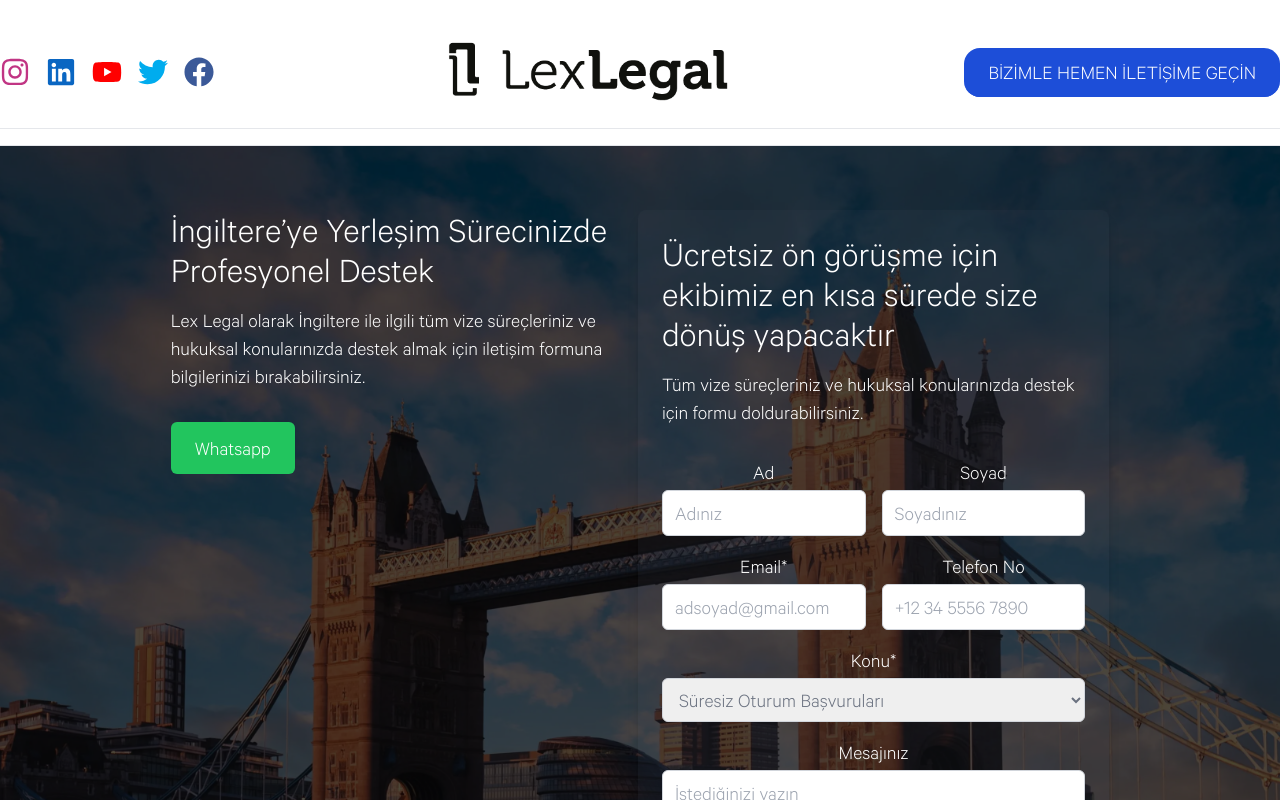
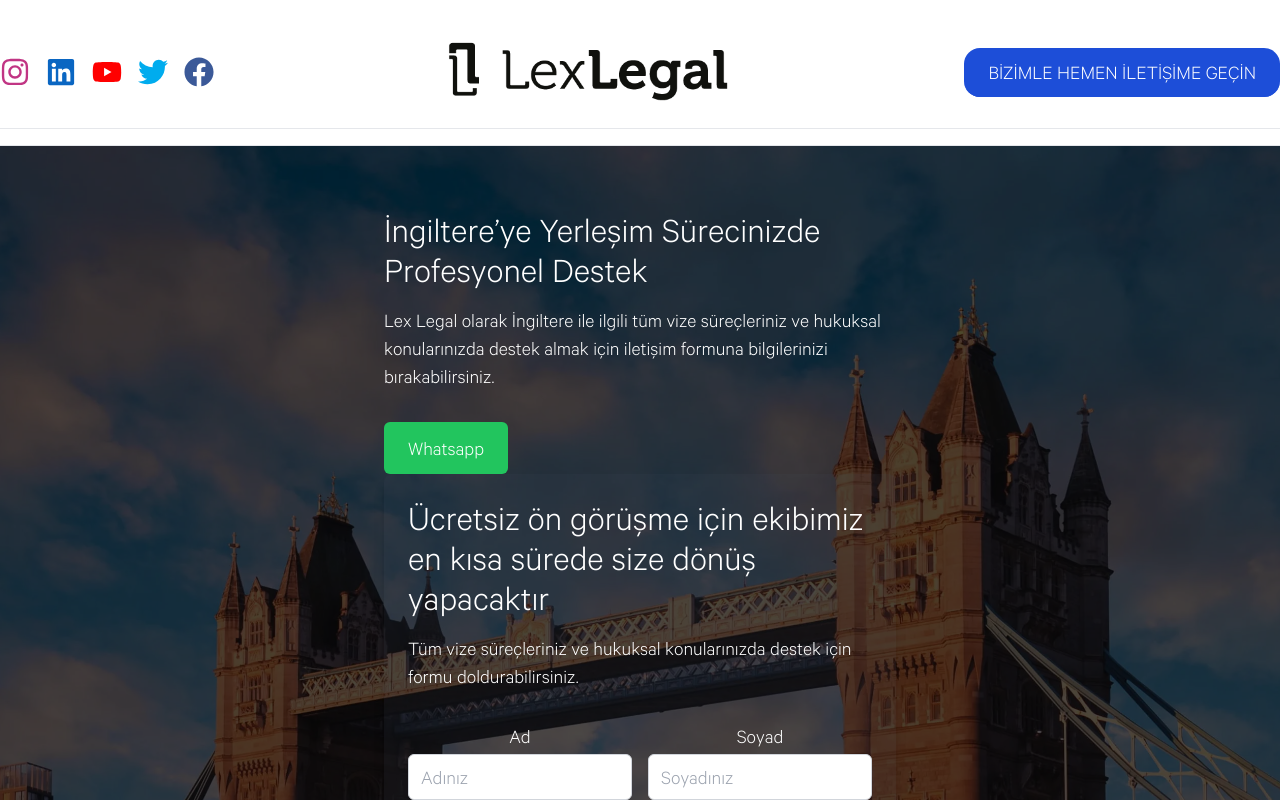
Before and after one commit to sanegenos/lexlegal, a Next.js app: page / in a window 1280 px wide. Shown: the top 800 px of the page. Built offline with nearby package versions, Linux system fonts and the light colour scheme.

Commit message:
27.08 - banner+adres

```diff
--- a/components/Banner.jsx
+++ b/components/Banner.jsx
@@ -4,7 +4,7 @@ export default function Banner() {
         <section id="banner" className="bg-cover bg-center bg-white bg-no-repeat py-16 relative min-h-96"
             style={{ backgroundImage: "url('img/London-Banner.webp')" }} >
             <div className="absolute inset-0 bg-black opacity-70 z-10"></div>
-            <div className="container mx-auto flex flex-col-reverse md:flex-row items-start justify-between max-w-6xl px-6 md:px-16 lg:w-10/12">
+            <div className="container mx-auto flex flex-col items-start justify-between max-w-6xl px-6 md:px-16 lg:w-1/2">
                 <div className="max-w-lg z-30 mb-8 md:mb-0">
                     <h1 className="text-4xl text-white mb-4 text-left">İngiltere’ye Yerleşim Sürecinizde Profesyonel Destek</h1>
                     <p className="text-xl mb-8 text-white">
```
Lines whose indentation alone changed are shown as unchanged.
